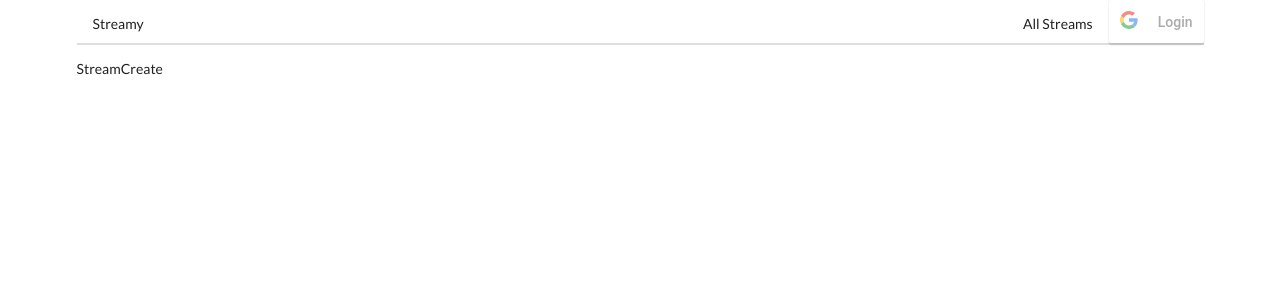
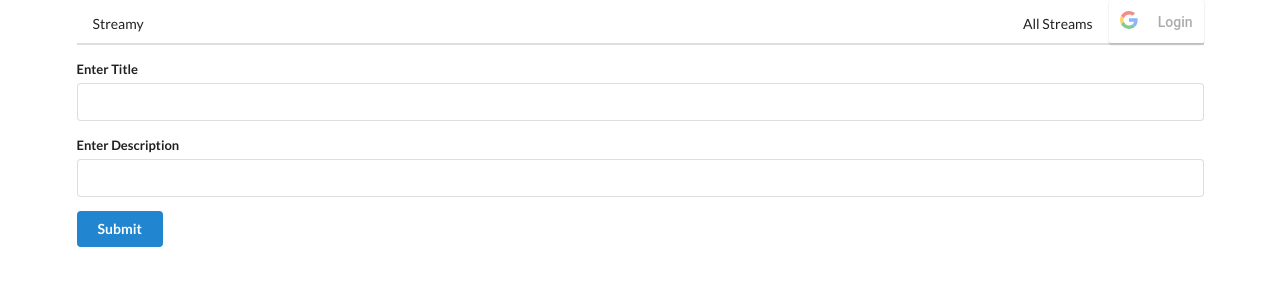
Before and after one commit to immayurpanchal/react-twitch-clone, a React (Create React App) app: page /streams/new in a window 1280 px wide. Shown: the top 300 px of the page. Built offline with nearby package versions, Linux system fonts and the light colour scheme.

Commit message:
Added StreamCreate form

```diff
--- a/src/components/streams/StreamCreate.js
+++ b/src/components/streams/StreamCreate.js
@@ -1,7 +1,68 @@
-import React from 'react';
+import React from "react";
+import { connect } from "react-redux";
+import { Field, reduxForm } from "redux-form";
+import { compose } from "redux";
 
-const StreamCreate = () => {
-	return <div>StreamCreate</div>;
+const StreamCreate = props => {
+  const renderError = ({ touched, error }) => {
+    if (touched && error) {
+      return (
+        <div className="ui error message">
+          <div className="header">{error}</div>
+        </div>
+      );
+    }
+  };
+
+  const renderInput = ({ input, label, meta }) => {
+    const className = `field ${meta.error && meta.touched ? "error" : ""}`;
+    return (
+      <div className={className}>
+        <label>{label}</label>
+        <input {...input} autoComplete="off" />
+        {renderError(meta)}
+      </div>
+    );
+  };
+
+  const onSubmit = formValues => {};
+
+  return (
+    <div>
+      <form className="ui form error" onSubmit={props.handleSubmit(onSubmit)}>
+        <Field
+          name="title"
+          component={renderInput}
+          type="text"
+          label="Enter Title"
+        />
+        <Field
+          name="description"
+          component={renderInput}
+          type="text"
+          label="Enter Description"
+        />
+        <button type="submit" className="ui button primary">
+          Submit
+        </button>
+      </form>
+    </div>
+  );
 };
 
-export default StreamCreate;
+const validate = formValues => {
+  const error = {};
+
+  if (!formValues.title) {
+    error.title = "Must enter a title";
+  }
+  if (!formValues.description) {
+    error.description = "Must enter a description";
+  }
+  return error;
+};
+
+export default compose(
+  connect(),
+  reduxForm({ form: "streamCreate", validate })
+)(StreamCreate);
```
